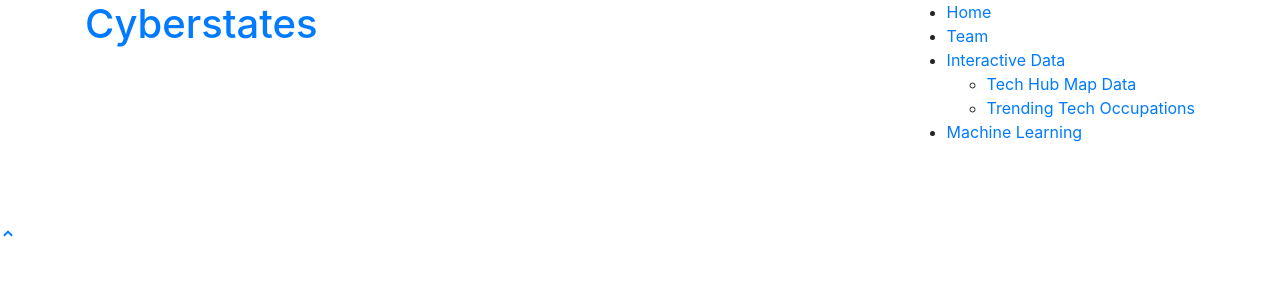
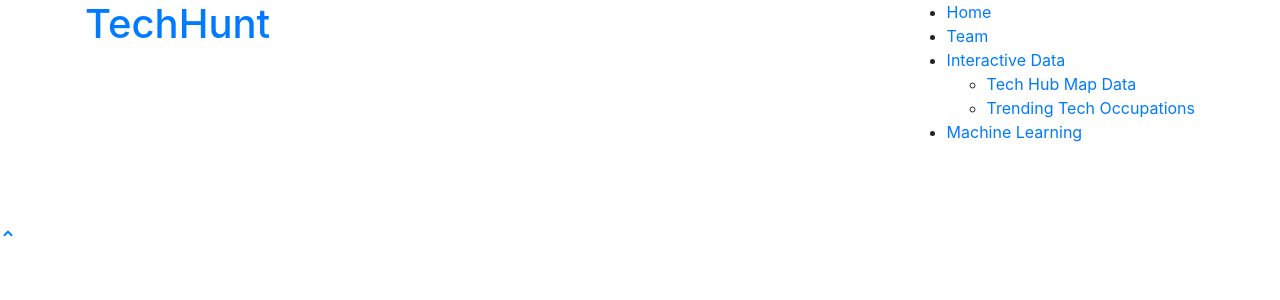
Before and after one commit to joshcoronel/machine-learning-tech-hubs, a Flask app: page / in a window 1280 px wide. Shown: the top 300 px of the page. Run offline with Flask 2, Linux system fonts and the light colour scheme; parts of the project's set-up code (start-up, migrations or seed data) failed here and were passed over; some libraries are stand-ins or nearby versions.

Commit message:
change website name

```diff
--- a/templates/ML.html
+++ b/templates/ML.html
@@ -48,7 +48,7 @@
     <div class="container">
 
       <div class="logo float-left">
-        <h1 class="text-light"><a href="/"><span>Cyberstates</span></a></h1>
+        <h1 class="text-light"><a href="/"><span>TechHunt</span></a></h1>
         <!-- Uncomment below if you prefer to use an image logo -->
         <!-- <a href="index.html"><img src="assets/img/logo.png" alt="" class="img-fluid"></a>-->
       </div>
--- a/templates/index.html
+++ b/templates/index.html
@@ -43,7 +43,7 @@
     <div class="container">
 
       <div class="logo float-left">
-        <h1 class="text-light"><a href="/"><span>Cyberstates</span></a></h1>
+        <h1 class="text-light"><a href="/"><span>TechHunt</span></a></h1>
         <!-- Uncomment below if you prefer to use an image logo -->
         <!-- <a href="index.html"><img src="../static/img/logo.png" alt="" class="img-fluid"></a>-->
       </div>
@@ -69,9 +69,9 @@
     <div class="container position-relative" data-aos="fade-up" data-aos-delay="100">
       <div class="row justify-content-center">
         <div class="col-xl-8">
-          <h2>CYBERSTATES: Analysis of Major Tech Hubs in the US</h2>
-          <p>Group three presents an interactive way for users to navigate data related to America's top tech hub cities. Here you can explore fast facts, tech hub trends and relevant articles - Enjoy!</p>
-          <a href="map" class="btn-get-started ">Tech Hub City Map</a>
+          <h2>TechHunt<br>Analysis of Major Tech Hubs in the US</h2>
+          <p>Group three presents an interactive way for users to navigate data related to America's top tech hub cities. Here you can explore potential tech hubs to move your next startup - Enjoy!</p>
+          <a href="ML" class="btn-get-started ">Tech Hub Predictor</a>
         </div>
       </div>
     </div>
--- a/templates/jobs.html
+++ b/templates/jobs.html
@@ -45,7 +45,7 @@
     <div class="container">
 
       <div class="logo float-left">
-        <h1 class="text-light"><a href="/"><span>Cyberstates</span></a></h1>
+        <h1 class="text-light"><a href="/"><span>TechHunt</span></a></h1>
         <!-- Uncomment below if you prefer to use an image logo -->
         <!-- <a href="index.html"><img src="../static/img/logo.png" alt="" class="img-fluid"></a>-->
       </div>
--- a/templates/team.html
+++ b/templates/team.html
@@ -43,7 +43,7 @@
     <div class="container">
 
       <div class="logo float-left">
-        <h1 class="text-light"><a href="/"><span>Cyberstates</span></a></h1>
+        <h1 class="text-light"><a href="/"><span>TechHunt</span></a></h1>
         <!-- Uncomment below if you prefer to use an image logo -->
         <!-- <a href="index.html"><img src="../static/img/logo.png" alt="" class="img-fluid"></a>-->
       </div>
```
